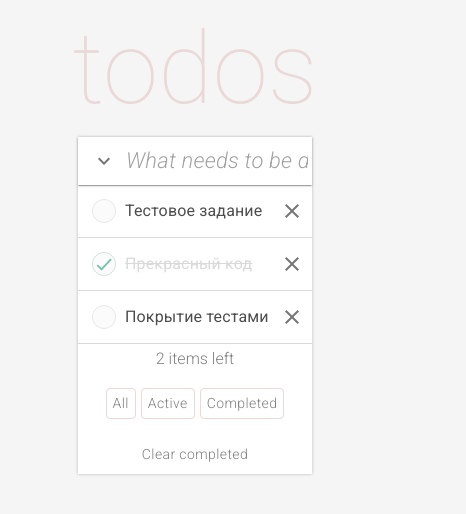
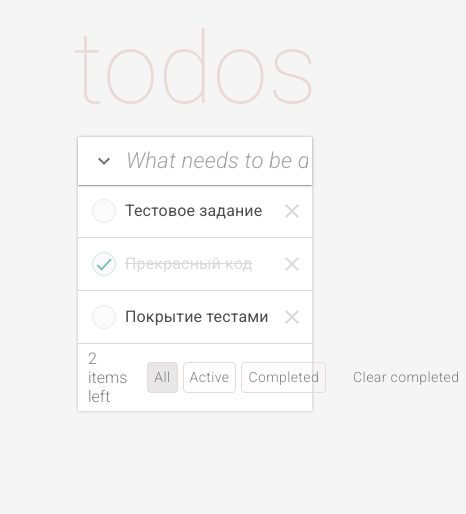
Before and after one commit to NikitaMashtakov/new, a React (Create React App) app: page / in a window 390 px wide. Shown: the top 514 px of the page, 466 px wide, since content can reach past the window. Built offline with nearby package versions, Linux system fonts and the light colour scheme.

Commit message:
remove css files, add button conditional rendering

```diff
--- a/src/components/TaskContainer/TaskContainer.tsx
+++ b/src/components/TaskContainer/TaskContainer.tsx
@@ -2,8 +2,7 @@ import { FC, useMemo, useState } from "react";
 import { TaskList } from "../TaskList/TaskList";
 import TaskFilter from "../TaskFilter/TaskFilter";
 import TaskInput from "../TaskInput/TaskInput";
-import { FilterType, Task } from "../../types/types";
-import "./index.css";
+import { FilterType } from "../../types/types";
 const initTasks = [
   { id: "1", text: "Тестовое задание", isCompleted: false },
   { id: "2", text: "Прекрасный код", isCompleted: true },
@@ -18,7 +17,15 @@ const TaskContainer: FC = () => {
     [allTasks]
   );
   return (
-    <div className="container" style={{ backgroundColor: "white" }}>
+    <div
+      style={{
+        backgroundColor: "white",
+        width: "60%",
+        display: "flex",
+        flexDirection: "column",
+        boxShadow: "0px 0px 3px 0px #b9b9b9",
+      }}
+    >
       <TaskInput setAllTasks={setAllTasks} />
       <TaskList
         allTasks={allTasks}
@@ -28,6 +35,7 @@ const TaskContainer: FC = () => {
       <TaskFilter
         itemsLeft={itemsLeft}
         setAllTasks={setAllTasks}
+        tasksFilter={tasksFilter}
         setTaskFilter={setTasksFilter}
       />
     </div>
--- a/src/components/TaskContainer/index.css
+++ /dev/null
@@ -1,6 +0,0 @@
-.container {
-  width: 60%;
-  display: flex;
-  flex-direction: column;
-  box-shadow: 0px 0px 3px 0px #b9b9b9;
-}
--- a/src/components/TaskFilter/TaskFilter.tsx
+++ b/src/components/TaskFilter/TaskFilter.tsx
@@ -1,19 +1,12 @@
 import { Button } from "@mui/material";
-import React, { Dispatch, FC, SetStateAction } from "react";
+import { Dispatch, FC, SetStateAction } from "react";
 import { FilterType, Task } from "../../types/types";
-import "./index.css";
 type Props = {
   itemsLeft: number;
   setAllTasks: Dispatch<SetStateAction<Task[]>>;
+  tasksFilter: FilterType;
   setTaskFilter: Dispatch<SetStateAction<FilterType>>;
 };
-
-const TaskFilter: FC<Props> = ({ itemsLeft, setAllTasks, setTaskFilter }) => {
-  function handleClearButtonClick() {
-    setAllTasks((prevState) =>
-      prevState.filter((task) => task.isCompleted === false)
-    );
-  }
 const buttonStyles = {
   border: "1px solid #e9d9d8",
   padding: "2px 6px",
@@ -35,16 +28,56 @@ const TaskFilter: FC<Props> = ({ itemsLeft, setAllTasks, setTaskFilter }) => {
     border: "1px solid #e9d9d8",
   },
 };
+const buttonsContainerStyles = {
+  display: "flex",
+  gap: "20px",
+  alignItems: "center",
+  padding: "5px 10px",
+  "@media(maxWidth: 850px)": {
+    flexDirection: "column" as const,
+  },
+};
+const itemsLeftStyles = {
+  display: "flex",
+  flex: "1",
+  color: "#7f7f7f",
+  fontWeight: "300",
+};
+const filterButtonsGroupStyles = {
+  gap: "5px",
+  display: "flex",
+  flex: "2",
+  flexDirection: "row" as const,
+  justifyContent: "center",
+};
+const clearButtonBlockStyles = {
+  display: "flex",
+  flex: "1",
+  justifyContent: "end",
+};
+const TaskFilter: FC<Props> = ({
+  itemsLeft,
+  setAllTasks,
+  tasksFilter,
+  setTaskFilter,
+}) => {
+  function handleClearButtonClick() {
+    setAllTasks((prevState) =>
+      prevState.filter((task) => task.isCompleted === false)
+    );
+  }
   return (
-    <div className="buttons-container">
-      <div className="items-left">
-        <span style={{ color: "#7f7f7f", fontWeight: "300" }}>
-          {itemsLeft} items left
-        </span>
+    <div style={buttonsContainerStyles}>
+      <div style={itemsLeftStyles}>
+        <span>{itemsLeft} items left</span>
       </div>
-      <div className="filter-buttons-group">
+      <div style={filterButtonsGroupStyles}>
         <Button
-          sx={buttonStyles}
+          sx={
+            tasksFilter === "all"
+              ? { ...buttonStyles, backgroundColor: "#e7e7e7" }
+              : buttonStyles
+          }
           onClick={() => {
             setTaskFilter("all");
           }}
@@ -52,7 +85,11 @@ const TaskFilter: FC<Props> = ({ itemsLeft, setAllTasks, setTaskFilter }) => {
           All
         </Button>
         <Button
-          sx={buttonStyles}
+          sx={
+            tasksFilter === "active"
+              ? { ...buttonStyles, backgroundColor: "#e7e7e7" }
+              : buttonStyles
+          }
           onClick={() => {
             setTaskFilter("active");
           }}
@@ -60,7 +97,11 @@ const TaskFilter: FC<Props> = ({ itemsLeft, setAllTasks, setTaskFilter }) => {
           Active
         </Button>
         <Button
-          sx={buttonStyles}
+          sx={
+            tasksFilter === "completed"
+              ? { ...buttonStyles, backgroundColor: "#e7e7e7" }
+              : buttonStyles
+          }
           onClick={() => {
             setTaskFilter("completed");
           }}
@@ -68,7 +109,7 @@ const TaskFilter: FC<Props> = ({ itemsLeft, setAllTasks, setTaskFilter }) => {
           Completed
         </Button>
       </div>
-      <div className="clear-button">
+      <div style={clearButtonBlockStyles}>
         <Button sx={clearButtonStyles} onClick={handleClearButtonClick}>
           Clear completed
         </Button>
--- a/src/components/TaskFilter/index.css
+++ /dev/null
@@ -1,28 +0,0 @@
-.buttons-container {
-  display: flex;
-  gap: 20px;
-  align-items: center;
-  padding: 5px 10px;
-  @media (max-width: 850px) {
-    flex-direction: column;
-  }
-}
-
-.filter-buttons-group {
-  gap: 5px;
-  display: flex;
-  flex: 2;
-  flex-direction: "row";
-  justify-content: center;
-}
-
-.items-left {
-  display: flex;
-  flex: 1;
-}
-
-.clear-button {
-  display: flex;
-  flex: 1;
-  justify-content: end;
-}
--- a/src/components/TaskList/TaskItem/TaskItem.tsx
+++ b/src/components/TaskList/TaskItem/TaskItem.tsx
@@ -1,6 +1,5 @@
 import { Dispatch, FC, SetStateAction, useState } from "react";
 import { Task } from "../../../types/types";
-import "./index.css";
 import checkedIcon from "../../icons/checked";
 import uncheckedIcon from "../../icons/unchecked";
 import { Checkbox, FormControlLabel, IconButton } from "@mui/material";
@@ -53,7 +52,7 @@ export const TaskItem: FC<Props> = ({ task, setAllTasks }) => {
           />
         }
         label={<p>{text}</p>}
-        style={{
+        sx={{
           display: "flex",
           flex: "2",
           margin: "0",
@@ -70,11 +69,15 @@ export const TaskItem: FC<Props> = ({ task, setAllTasks }) => {
         id={id}
         type="button"
         aria-label="remove"
-        style={{
+        sx={{
           width: "30px",
           height: "30px",
           padding: "5px 5px",
           marginRight: "5px",
+          color: "#d9d9d9",
+          "&:hover": {
+            color: "#ff4d4d",
+          },
         }}
         onClick={() => {
           handleDelete(id);
--- a/src/components/TaskList/TaskItem/index.css
+++ /dev/null
@@ -1,74 +0,0 @@
-.task-container {
-  display: block;
-  position: relative;
-  padding-left: 50px;
-  padding-bottom: 12px;
-  margin-bottom: 12px;
-  cursor: pointer;
-  font-size: 22px;
-  font-weight: 300;
-  -webkit-user-select: none;
-  -moz-user-select: none;
-  -ms-user-select: none;
-  user-select: none;
-  border-bottom: 1px solid #d9d9d9;
-}
-
-/* Hide the browser's default checkbox */
-.task-container input {
-  position: absolute;
-  opacity: 0;
-  cursor: pointer;
-  height: 0;
-  width: 0;
-}
-
-.task-container label {
-  cursor: pointer;
-}
-
-/* Create a custom checkbox */
-.checkmark {
-  position: absolute;
-  top: 0;
-  left: 0;
-  height: 25px;
-  width: 25px;
-  border: 1px solid #e6e6e6;
-  border-radius: 50%;
-  background-color: #fff;
-  margin-left: 15px;
-}
-
-/* On mouse-over, add a grey background color */
-.task-container:hover input ~ .checkmark {
-  background-color: #e6e6e6;
-}
-
-/* When the checkbox is checked, add a blue background */
-.task-container input:checked ~ .checkmark {
-  border: 1px solid #cee0dd;
-}
-
-/* Create the checkmark/indicator (hidden when not checked) */
-.checkmark:after {
-  content: "";
-  position: absolute;
-  display: none;
-}
-
-/* Show the checkmark when checked */
-.task-container input:checked ~ .checkmark:after {
-  display: block;
-}
-
-/* Style the checkmark/indicator */
-.task-container .checkmark:after {
-  left: 8px;
-  top: 2px;
-  width: 5px;
-  height: 14px;
-  border: 1px solid #77c0ae;
-  border-width: 0 2px 2px 0;
-  transform: rotate(40deg);
-}
```
Lines whose indentation alone changed are shown as unchanged.
